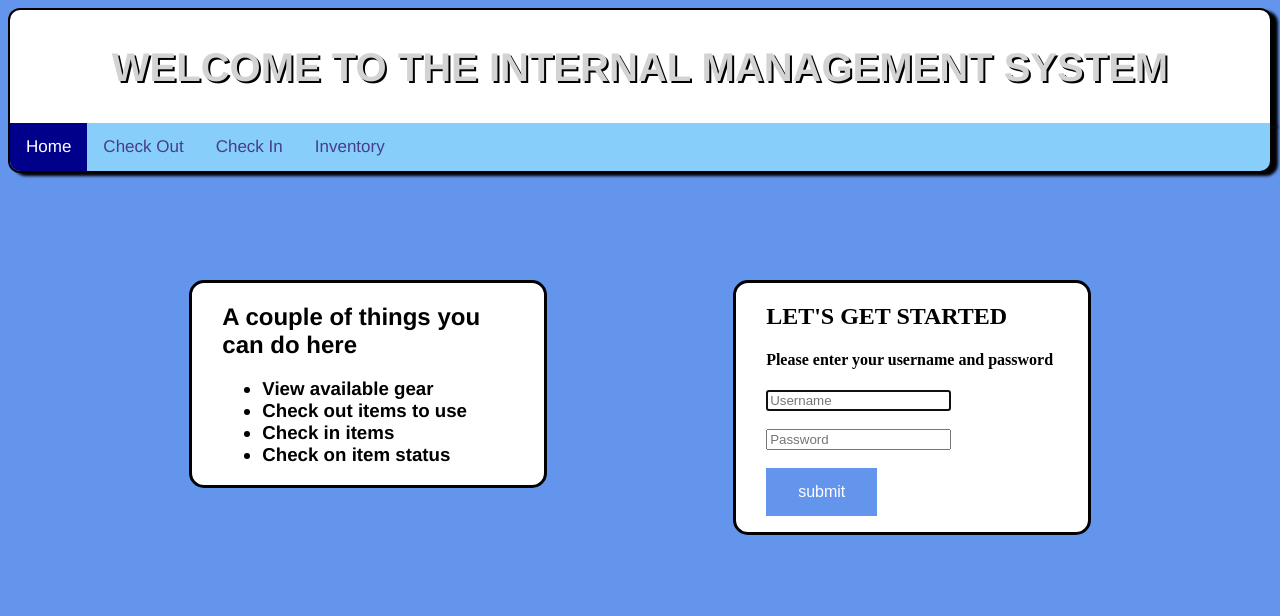
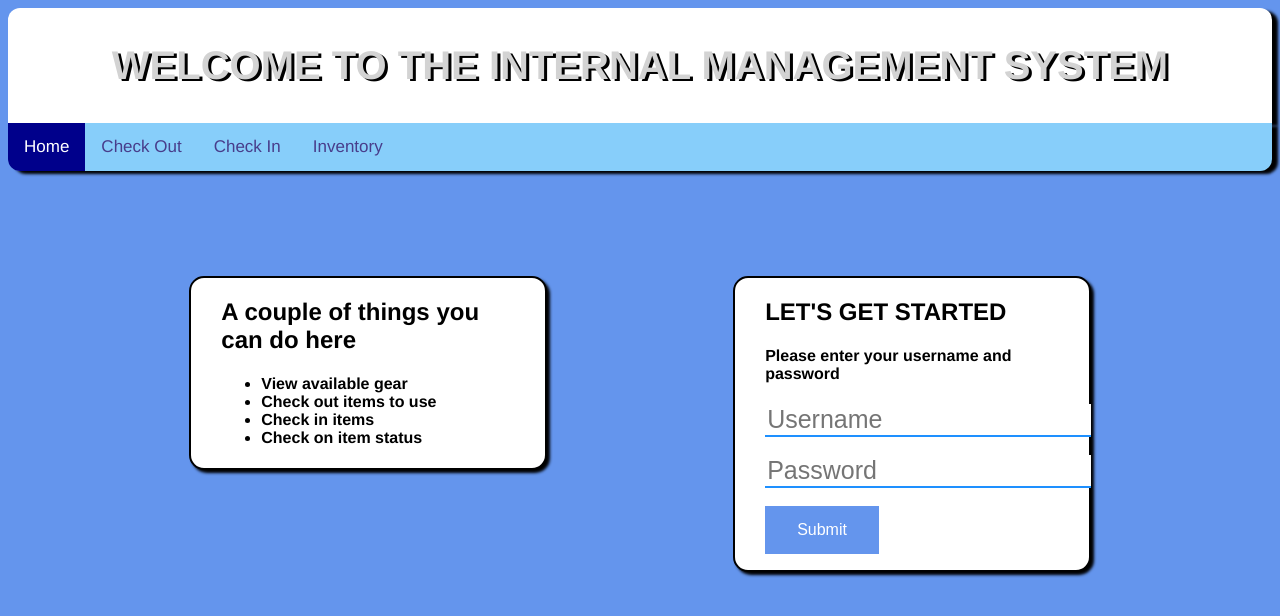
Before and after one commit to eanderson1112/CPSC445Capstone, a PHP site: page / in a window 1280 px wide. Shown: the top 616 px of the page. Run offline with PHP 8.4, Linux system fonts and the light colour scheme.

Commit message:
I AM SO SICK OF THIS

```diff
--- a/index.php
+++ b/index.php
@@ -15,30 +15,29 @@
     <body class="background"><div class="wrapper">
     <div class="left">
         <h2>A couple of things you can do here</h2>
-        <h3>
+        <h4>
             <ul>
                 <li>View available gear</li>
                 <li>Check out items to use</li>
                 <li>Check in items</li>
                 <li>Check on item status</li>
             </ul>
-        </h3>
+        </h4>
     </div>
     <div class="right"><h2>LET'S GET STARTED</h2>
         <h4>Please enter your username and password</h4>
         <form action="index.php" method="post">
             <label>
                 <input type="text"
-                       name="username" placeholder="Username"
-                       required autofocus>
+                       name="username" placeholder="Username">
             </label>
             <br><br>
             <label>
                 <input type="password"
-                       name="password" placeholder="Password" required autofocus>
+                       name="password" placeholder="Password">
             </label>
             <br><br>
-            <input type="submit" class="button" value="submit" name="login">
+            <input type="submit" class="button" value="Submit" name="login">
     </form>
     </div></div></body>
 </html>
--- a/style.css
+++ b/style.css
@@ -1,5 +1,5 @@
 .welcome {background-color: white;
-    text-shadow: 2px 2px black;
+    text-shadow: 3px 2px black;
     font-size: 20px;
     text-align: center;
     border-top-right-radius: 12px;
@@ -8,9 +8,9 @@
     font-family: Helvetica, "Helvetica Neue", Arial, serif;
     mso-border-shadow: yes;
     box-shadow: 6px 3px 3px black;
-    border-left: 2px solid black;
-    border-right: 2px solid black;
-    border-top: 2px solid black;
+    /*border-left: 2px solid black;*/
+    /*border-right: 2px solid black;*/
+    /*border-top: 2px solid black;*/
     padding: 8px 18px;
 }
 
@@ -29,17 +29,14 @@
     border-bottom-left-radius: 12px;
     border-bottom-right-radius: 12px;
     box-shadow: dodgerblue;
-    border-bottom: 2px solid black;
+    /*border-bottom: 2px solid black;*/
     float: none;
     list-style:none;
     margin: 0;
     padding: 0;
-    top: 3%;
-    left: 50%;
-    transform: translate(-50%, -50%);
-    border-left: 2px solid black;
+    /*border-left: 2px solid black;*/
     text-align: center;
-    border-right: 2px solid black;
+    /*border-right: 2px solid black;*/
     box-shadow: 6px 3px 3px black;
     font-family: Monospaced, "Helvetica Neue", Helvetica, serif;
 }
@@ -85,8 +82,9 @@
     padding-right: 20px;
     grid-area: g;
     text-color: black;
-    border: 3px solid black;
+    border: 2px solid black;
     border-radius: 15px;
+    box-shadow: 3px 3px 3px black;
     font-family: Helvetica, "Helvetica Neue", Arial, serif;
     background-color: white;
 }
@@ -99,8 +97,10 @@
     background-color: white;
     align-content: center;
     grid-area: i;
+    font-family: Helvetica, "Helvetica Neue", Arial, serif;
+    box-shadow: 3px 3px 3px black;
     alignment: center;
-    border: 3px solid black;
+    border: 2px solid black;
 }
 
 .box_shadow {
@@ -118,3 +118,19 @@
     display: inline-block;
     font-size: 16px;
 }
+
+input[type=text] {
+    font-size: 25px;
+    border: none;
+    text-decoration: none;
+    outline: none;
+    border-bottom: 2px solid dodgerblue;
+}
+
+input[type=password] {
+    font-size: 25px;
+    outline: none;
+    text-decoration: none;
+    border: none;
+    border-bottom: 2px solid dodgerblue;
+}
```
